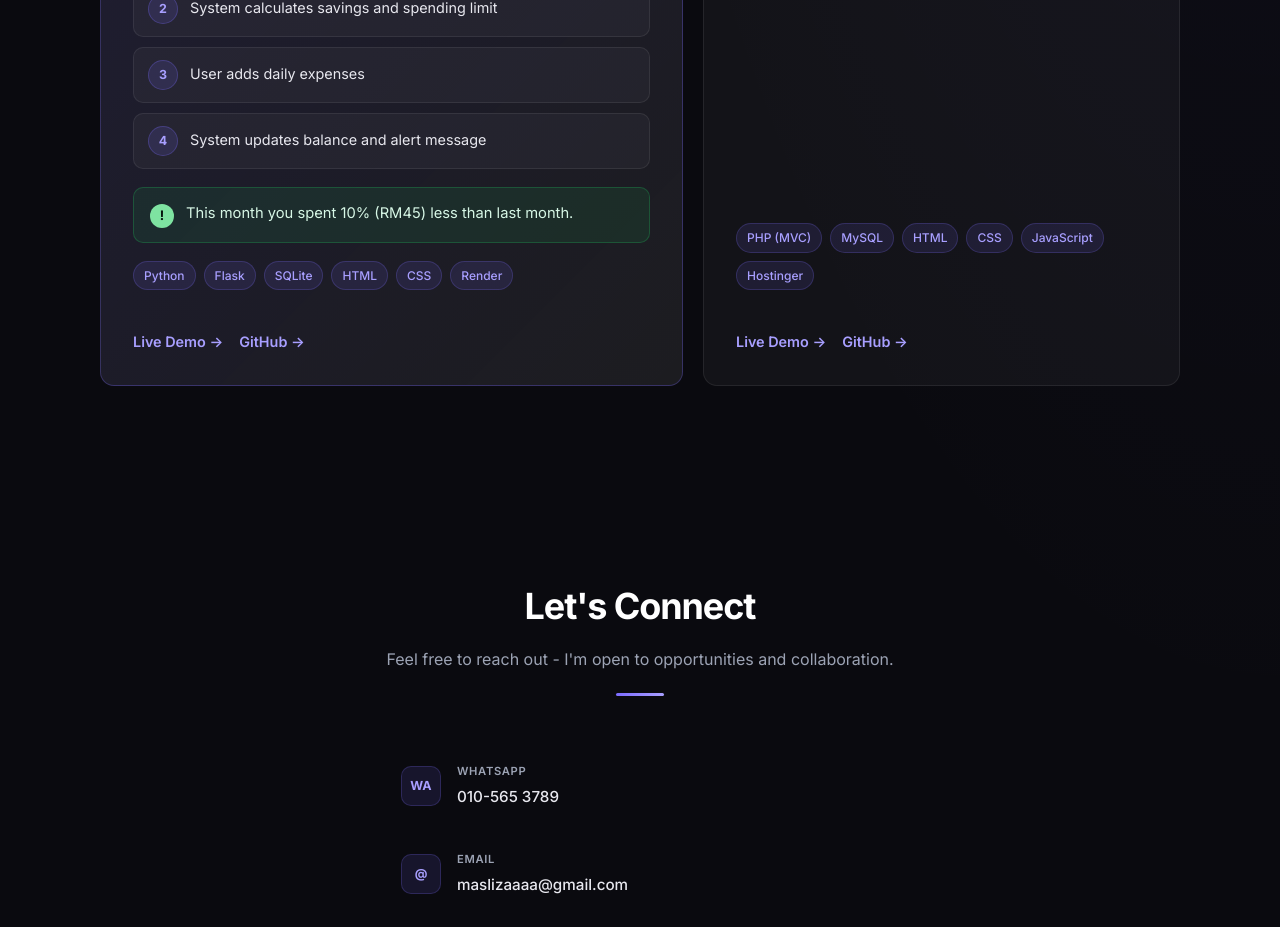
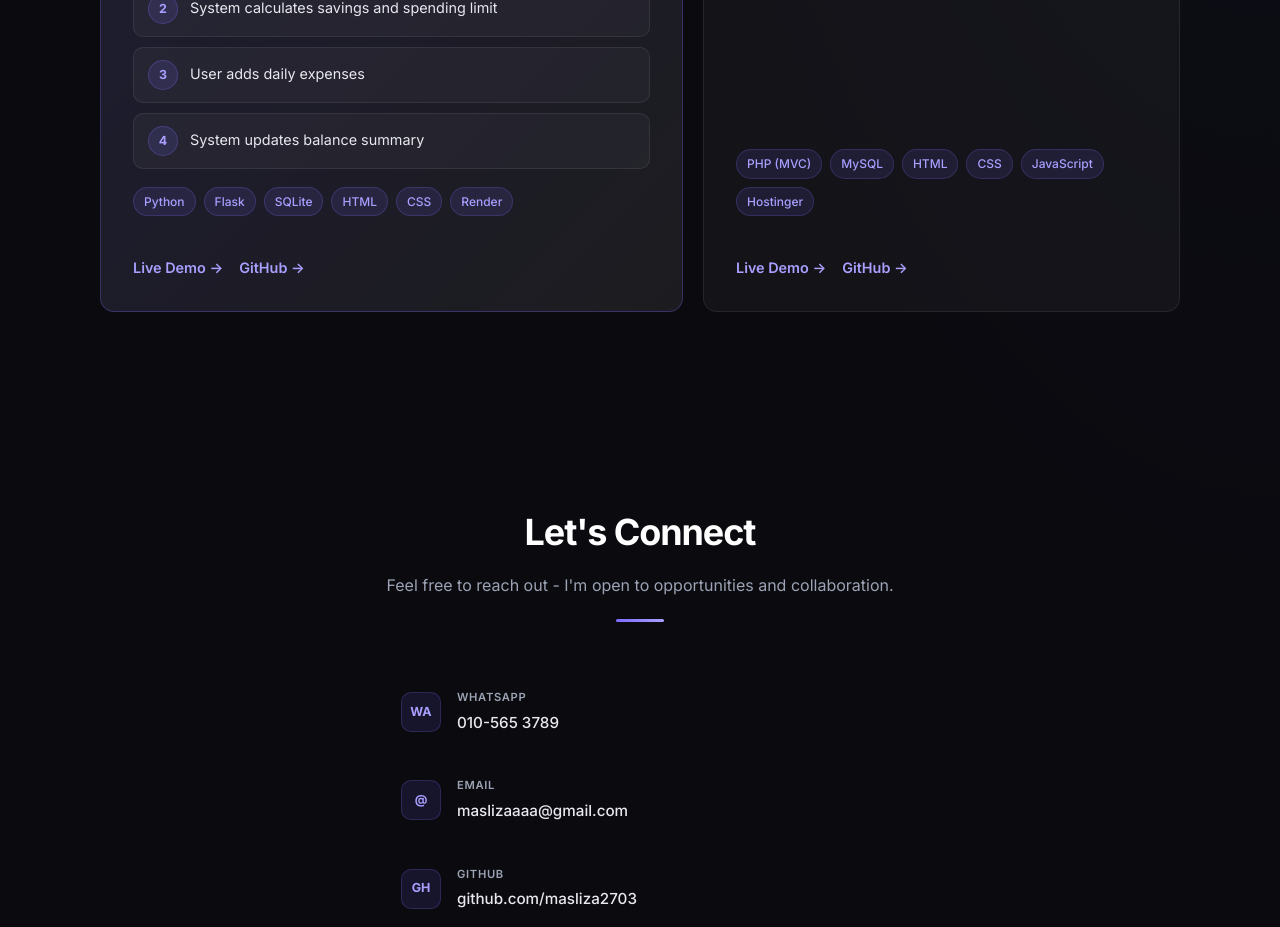
Before and after one commit to masliza2703/portfolio, a React (Vite) app: page / in a window 1280 px wide. Shown: the part 4000-4927 px from the top of the page. Built offline with nearby package versions, Linux system fonts and the light colour scheme; no server answers.

Commit message:
remove some features

```diff
--- a/src/App.jsx
+++ b/src/App.jsx
@@ -16,10 +16,8 @@ const projects = [
       'User enters salary and saving ratio',
       'System calculates savings and spending limit',
       'User adds daily expenses',
-      'System updates balance and alert message',
+      'System updates balance summary',
     ],
-    alert:
-      'This month you spent 10% (RM45) less than last month.',
     tags: ['Python', 'Flask', 'SQLite', 'HTML', 'CSS', 'Render'],
     liveLink: 'https://expenses-tracker-ffgb.onrender.com/login',
     githubLink: 'https://github.com/masliza2703/expenses-tracker',
```
